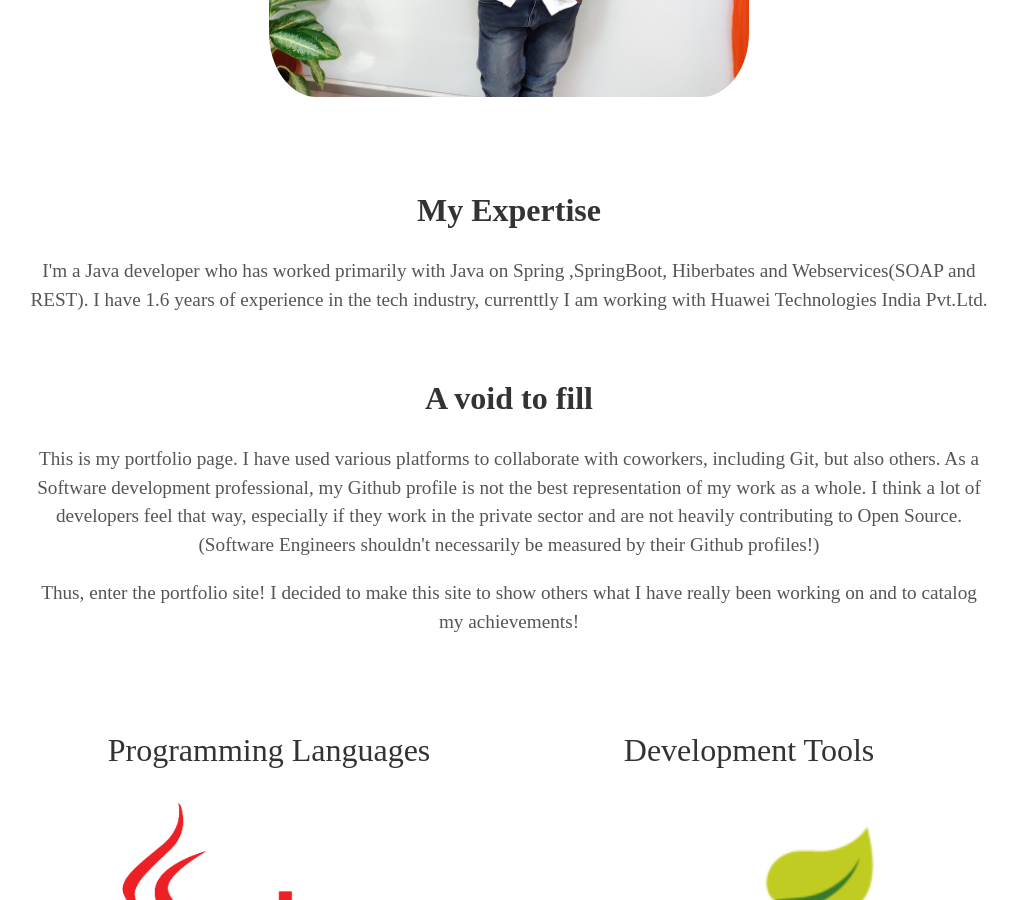
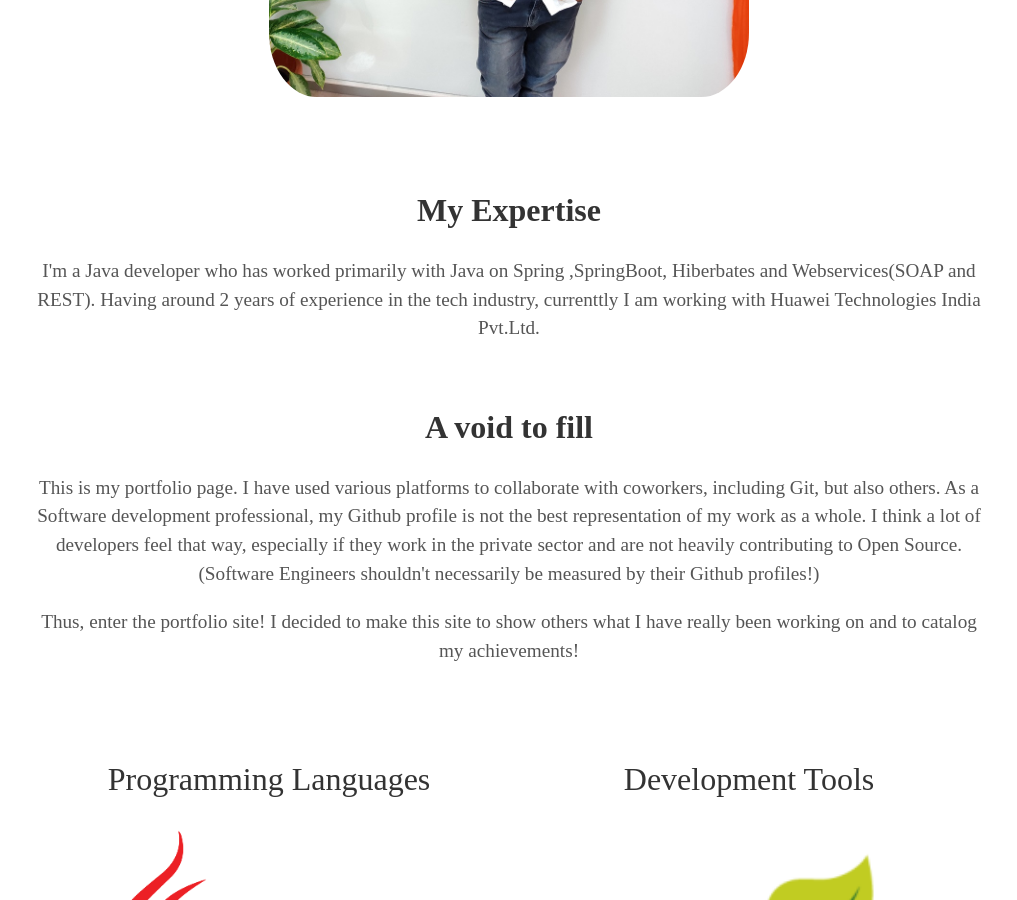
Before and after one commit to praveenspk/praveenspk.github.io, a Jekyll site: the page built from index.html, in a window 1280 px wide and 900 px high, scrolled down 1467 px. Shown: the whole window, without its empty margins (131-1148 px from the left). Built offline with Jekyll 4.4.1, drawn with Linux system fonts in a browser that asks for light colours; some web fonts are replaced.

Commit message:
Update _config.yml

```diff
--- a/_config.yml
+++ b/_config.yml
@@ -6,7 +6,7 @@ description: Jekyll Theme Minimal Resume # http://willianjusten.com.br
 
 # User settings
 username: Praveen Kumar
-user_description: I'm a Java developer who has worked primarily with Java on Spring ,SpringBoot, Hiberbates and Webservices(SOAP and REST). I have 1.6 years of experience in the tech industry, currenttly I am working with Huawei Technologies India Pvt.Ltd.
+user_description: I'm a Java developer who has worked primarily with Java on Spring ,SpringBoot, Hiberbates and Webservices(SOAP and REST). Having around 2 years of experience in the tech industry, currenttly I am working with Huawei Technologies India Pvt.Ltd.
 user_title: Software Engineer
 email: praveenkumar.saggam@gmail.com
 twitter_username: praveensaggam
```
